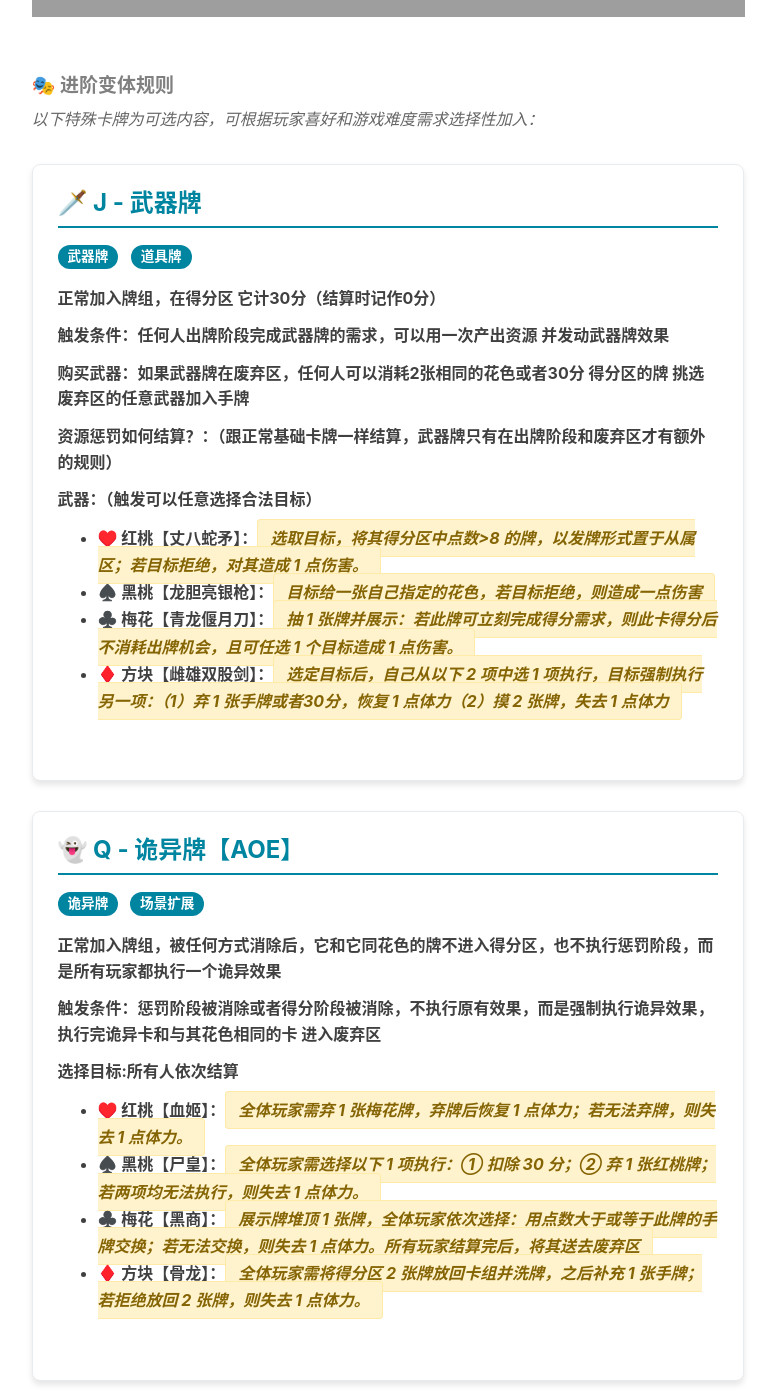
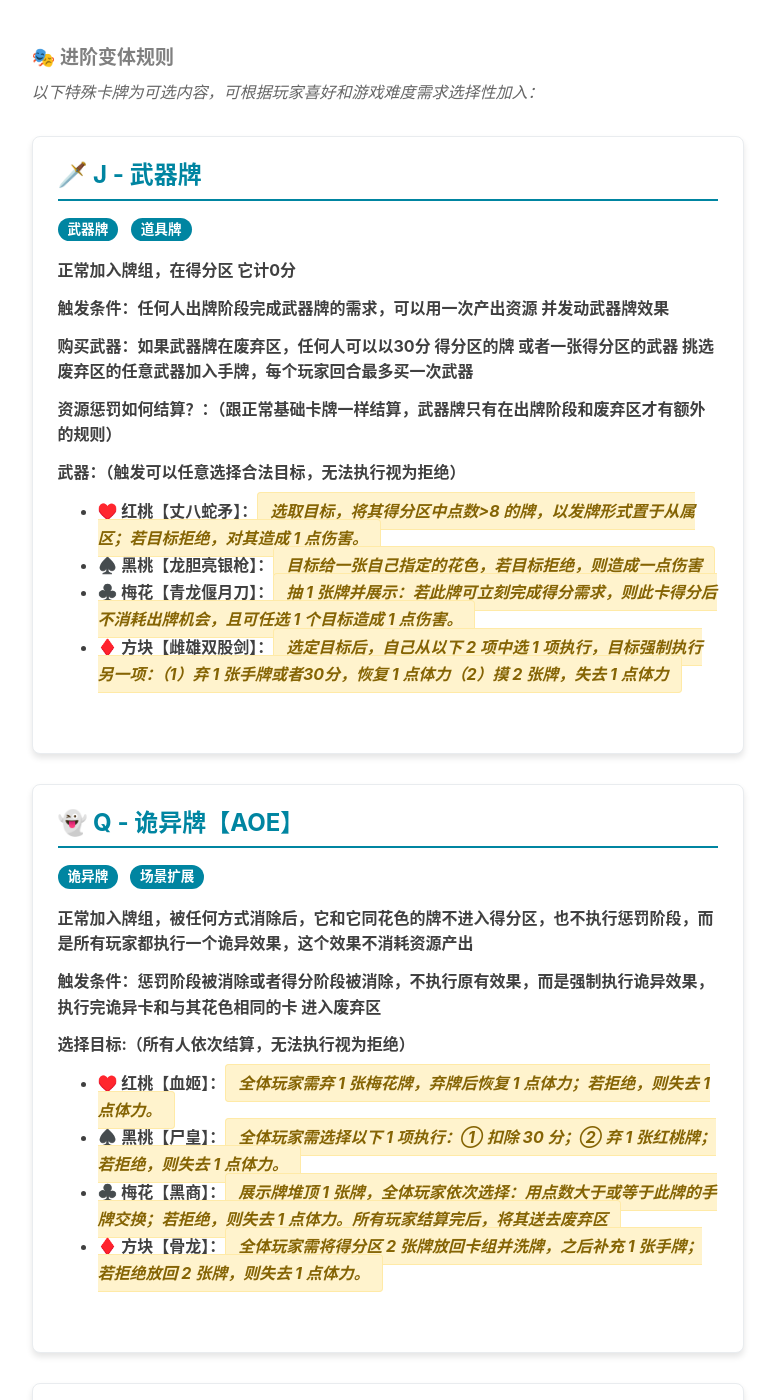
Before and after one commit to Drinkwang/jekyll2, a Jekyll site: the page built from shiguipai.html, in a window 1280 px wide and 1400 px high, scrolled down 3391 px. Shown: the whole window, without its empty margins (136-912 px from the left). Built offline with Jekyll 4.4.1, drawn with Linux system fonts in a browser that asks for light colours; nearby versions of some CDN libraries; comment, search, counter and statistics services are not loaded; some of the changed text lies outside the part shown; grey boxes are pictures that could not be loaded.

Commit message:
仕诡牌修订

```diff
--- a/shiguipai.html
+++ b/shiguipai.html
@@ -145,8 +145,8 @@ header-img: "img/post-bg-rwd.jpg"
                         <li><strong>进入惩罚阶段：</strong>如果因为发牌阶段，导致从属上有任意二张花色/图案一样的卡，将二卡送入废弃区，玩家需要支付从属花色作为惩罚，否则扣除1点体力值</li>
                         <li><strong>代替惩罚</strong>玩家如果没有支付花色，可用红桃代替，当所有从属惩罚阶段结束，进入抽牌阶段</li>
                         <li><strong>抽牌阶段：</strong>玩家如果手牌小于5张，抽一张，这些是手牌</li>
-                        <li><strong>出牌阶段：</strong>每回合最多可打出4张手卡（单人游戏可减少打出张数提升难度）<del>（每种花色限一次，这个限制可废除）</del>到从属上，如果从属在出牌阶段有二张花色/图案相同，2张牌都进入当前玩家的得分区（每个玩家有不同的得分区）
-                        <li><strong>产出资源</strong>每当玩家从从属获得得分后，可以从牌顶亮出三张牌，把从属相同花色（k的花色）加入手牌，这个操作每回合可以执行4次【每次完成需求可以执行】，剩下牌交给下家以任意顺序放在牌顶或者牌底</li>
+                        <li><strong>出牌阶段：</strong>每回合最多可打出4张手卡 到从属上，如果从属在出牌阶段有二张花色/图案相同，2张牌都进入当前玩家的得分区（每个玩家有不同的得分区）
+                        <li><strong>产出资源</strong>每当玩家从从属获得得分后，可以从牌顶亮出三张牌，把从属相同花色（k的花色）加入手牌，这个操作每回合可以执行4次【每次完成非诡异牌 需求可以执行】，剩下牌交给下家以任意顺序放在牌顶或者牌底</li>
                         <li><strong>出牌阶段结束：</strong>再次进入下一名玩家的发牌阶段，如果单人游玩，则还是自己的发牌阶段</li>
                     </ol>
 
@@ -188,11 +188,11 @@ header-img: "img/post-bg-rwd.jpg"
                     <div class="boardgame-item">
                         <h4>🗡️ J - 武器牌</h4>
                         <p><span class="badge">武器牌</span> <span class="badge">道具牌</span></p>
-                        <p><strong>正常加入牌组，在得分区 它计30分（结算时记作0分）</p>
+                        <p><strong>正常加入牌组，在得分区 它计0分</p>
                         <p><strong>触发条件：</strong>任何人出牌阶段完成武器牌的需求，可以用一次产出资源 并发动武器牌效果</p>
-                        <p><strong>购买武器：</strong>如果武器牌在废弃区，任何人可以消耗2张相同的花色或者30分 得分区的牌 挑选废弃区的任意武器加入手牌</p>
+                        <p><strong>购买武器：</strong>如果武器牌在废弃区，任何人可以以30分 得分区的牌 或者一张得分区的武器 挑选废弃区的任意武器加入手牌，每个玩家回合最多买一次武器</p>
                         <p><strong>资源惩罚如何结算？：（跟正常基础卡牌一样结算，武器牌只有在出牌阶段和废弃区才有额外的规则）</strong></p>
-                        <p><strong>武器：（触发可以任意选择合法目标）</strong></p>
+                        <p><strong>武器：（触发可以任意选择合法目标，无法执行视为拒绝）</strong></p>
                         <ul>
                             <li>♥️ 红桃【丈八蛇矛】：<span class="effect-placeholder">选取目标，将其得分区中点数>8 的牌，以发牌形式置于从属区；若目标拒绝，对其造成 1 点伤害。</span></li>
                             <li>♠️ 黑桃【龙胆亮银枪】：<span class="effect-placeholder">目标给一张自己指定的花色，若目标拒绝，则造成一点伤害 </span></li>
@@ -204,13 +204,13 @@ header-img: "img/post-bg-rwd.jpg"
                     <div class="boardgame-item">
                         <h4>👻 Q - 诡异牌【AOE】</h4>
                         <p><span class="badge">诡异牌</span> <span class="badge">场景扩展</span></p>
-                        <p><strong>正常加入牌组，被任何方式消除后，它和它同花色的牌不进入得分区，也不执行惩罚阶段，而是所有玩家都执行一个诡异效果</p>
+                        <p><strong>正常加入牌组，被任何方式消除后，它和它同花色的牌不进入得分区，也不执行惩罚阶段，而是所有玩家都执行一个诡异效果，这个效果不消耗资源产出</p>
                         <p><strong>触发条件：</strong>惩罚阶段被消除或者得分阶段被消除，不执行原有效果，而是强制执行诡异效果，执行完诡异卡和与其花色相同的卡 进入废弃区</p>
-                        <p><strong>选择目标:所有人依次结算</strong></p>
+                        <p><strong>选择目标:（所有人依次结算，无法执行视为拒绝）</strong></p>
                         <ul>
-                            <li>♥️ 红桃【血姬】：<span class="effect-placeholder">全体玩家需弃 1 张梅花牌，弃牌后恢复 1 点体力；若无法弃牌，则失去 1 点体力。</span></li>
-                            <li>♠️ 黑桃【尸皇】：<span class="effect-placeholder">全体玩家需选择以下 1 项执行：① 扣除 30 分；② 弃 1 张红桃牌；若两项均无法执行，则失去 1 点体力。</span></li>
-                            <li>♣️ 梅花【黑商】：<span class="effect-placeholder">展示牌堆顶 1 张牌，全体玩家依次选择：用点数大于或等于此牌的手牌交换；若无法交换，则失去 1 点体力。所有玩家结算完后，将其送去废弃区</span></li>
+                            <li>♥️ 红桃【血姬】：<span class="effect-placeholder">全体玩家需弃 1 张梅花牌，弃牌后恢复 1 点体力；若拒绝，则失去 1 点体力。</span></li>
+                            <li>♠️ 黑桃【尸皇】：<span class="effect-placeholder">全体玩家需选择以下 1 项执行：① 扣除 30 分；② 弃 1 张红桃牌；若拒绝，则失去 1 点体力。</span></li>
+                            <li>♣️ 梅花【黑商】：<span class="effect-placeholder">展示牌堆顶 1 张牌，全体玩家依次选择：用点数大于或等于此牌的手牌交换；若拒绝，则失去 1 点体力。所有玩家结算完后，将其送去废弃区</span></li>
                             <li>♦️ 方块【骨龙】：<span class="effect-placeholder">全体玩家需将得分区 2 张牌放回卡组并洗牌，之后补充 1 张手牌；若拒绝放回 2 张牌，则失去 1 点体力。</span></li>
                         </ul>
 
```
